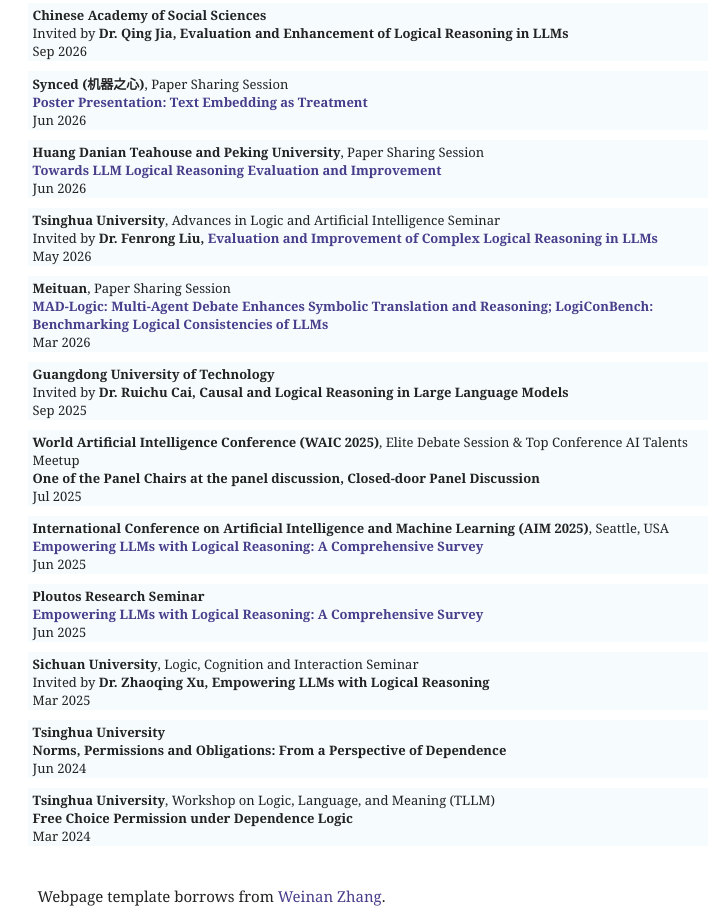
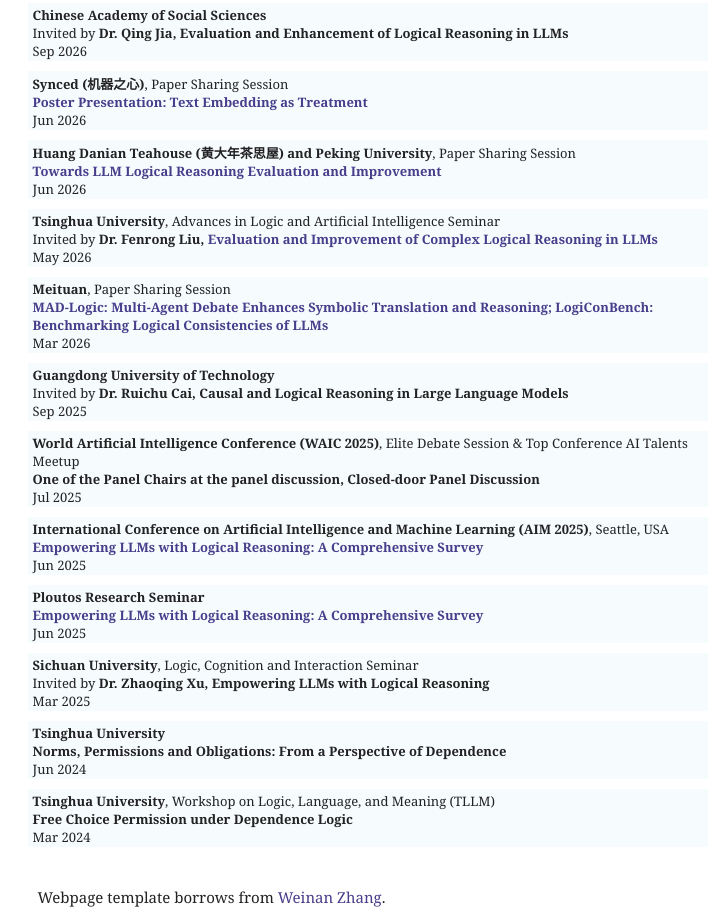
Before and after one commit to fengxiang-cheng/fengxiang-cheng.github.io, a plain HTML site: page index.html in a window 1280 px wide. Shown: the part 3236-4153 px from the top of the page, without its empty margins (149-868 px from the left). Drawn offline with Linux system fonts and the light colour scheme.

Commit message:
Update index.html

```diff
--- a/index.html
+++ b/index.html
@@ -455,7 +455,7 @@
   <tbody>
   <tr>
     <td>
-      <strong>Huang Danian Teahouse and Peking University</strong>, Paper Sharing Session
+      <strong>Huang Danian Teahouse (黄大年茶思屋) and Peking University</strong>, Paper Sharing Session
       <br><strong><a href="https://mp.weixin.qq.com/s/nsBpQ2HhG7o5eG9Sts8cVA" target="_blank">Towards LLM Logical Reasoning Evaluation and Improvement</a></strong>
       <br>Jun 2026
     </td>
```
